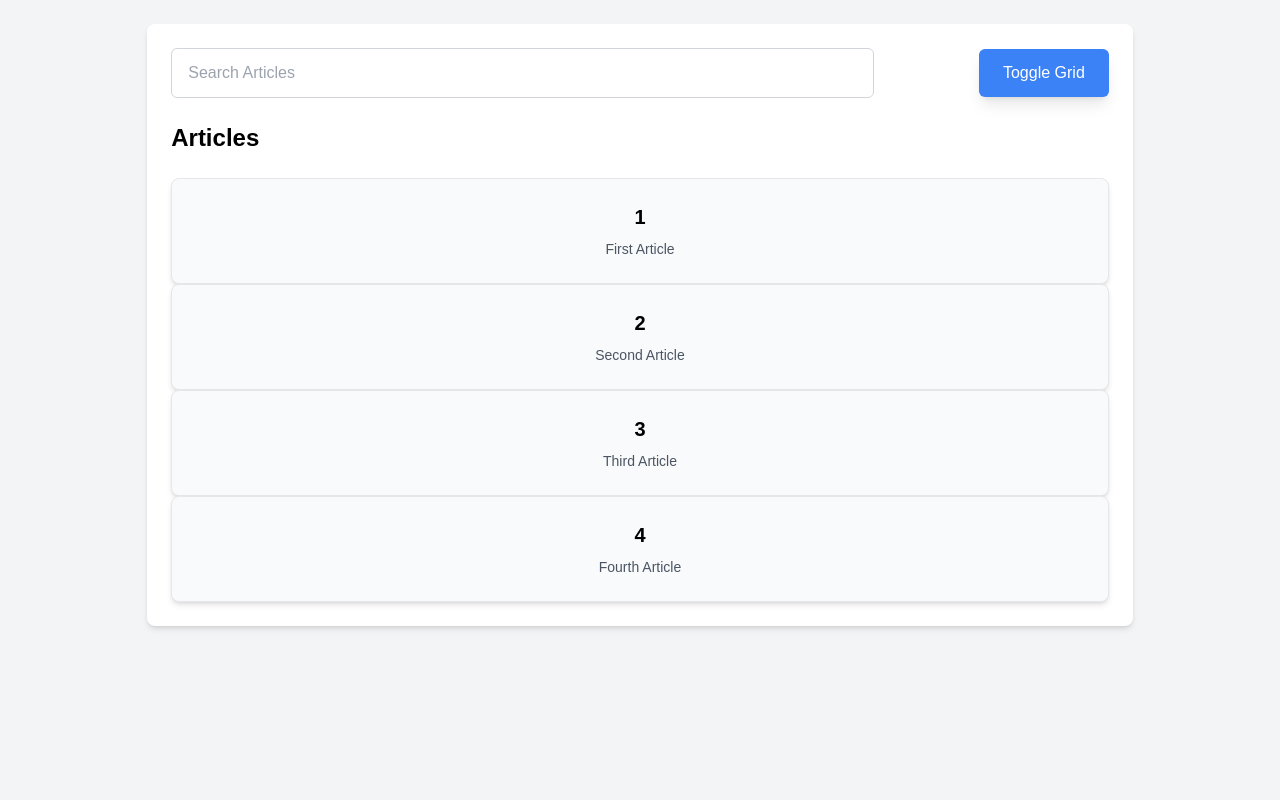
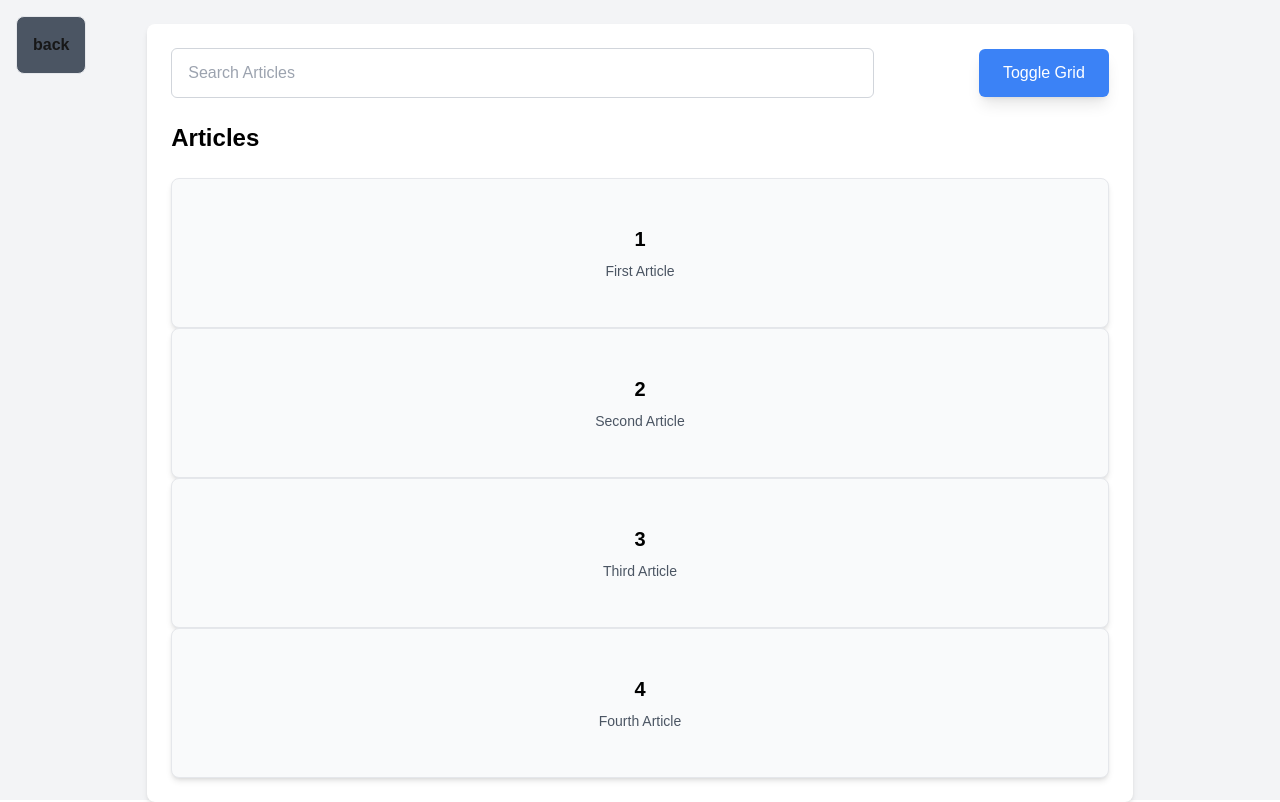
Before and after one commit to AquaPor/frontend, a Next.js app in the folder amartuvshin/: page /task in a window 1280 px wide. Built offline with nearby package versions, Linux system fonts and the light colour scheme.

Commit message:
pushellt

```diff
--- a/amartuvshin/pages/cv.js
+++ b/amartuvshin/pages/cv.js
@@ -1,8 +1,20 @@
 import Image from 'next/image';
+import { useRouter } from 'next/router';
 
 export default function Home() {
+  const router = useRouter();
+
   return (
     <div className="flex justify-center items-center h-screen w-full bg-[#f0f0f0]">
+      <button
+        className="border rounded-lg bg-gray-600 font-bold p-4 absolute top-4 left-4"
+        onClick={() => {
+          router.back();
+        }}
+      >
+        back
+      </button>
+
       <div className="h-[98vh] w-[50%] bg-white p-8 rounded-lg shadow-lg">
         <div className="flex items-center mb-8">
           <div className="w-[150px] h-[150px] mr-6">
@@ -52,7 +64,6 @@ export default function Home() {
           </ul>
         </div>
 
-
         <div>
           <h3 className="text-2xl font-semibold text-[#574a28] mb-4">Contact</h3>
           <p className="text-lg text-gray-700">Email: amartuvshin@gmail.com</p>
--- a/amartuvshin/pages/task.js
+++ b/amartuvshin/pages/task.js
@@ -1,4 +1,5 @@
 import { useState } from 'react';
+import { useRouter } from 'next/router';
 
 const data = [
   { id: 1, desc: "First Article", alive: true },
@@ -7,7 +8,8 @@ const data = [
   { id: 4, desc: "Fourth Article", alive: false },
 ];
 
-function Task2() {
+function Task() {
+  const router = useRouter();
   const [grid, setGrid] = useState(false);
   const [searchQuery, setSearchQuery] = useState('');
 
@@ -16,25 +18,25 @@ function Task2() {
   );
 
   const containerStyles = () => {
-    let displayStyle = 'block';
-    let gridTemplateColumns = 'none';
-
-    if (grid) {
-      displayStyle = 'grid';
-      gridTemplateColumns = 'repeat(2, 1fr)';
-    }
-
     return {
-      display: displayStyle,
-      gridTemplateColumns: gridTemplateColumns,
+      display: grid ? 'grid' : 'block',
+      gridTemplateColumns: grid ? 'repeat(2, 1fr)' : 'none',
       gap: '20px',
     };
   };
 
   return (
     <div className="h-screen w-full bg-gray-100 flex justify-center items-start p-6">
+      <button
+        className="border rounded-lg bg-gray-600 font-bold p-4 absolute top-4 left-4"
+        onClick={() => {
+          router.back();
+        }}
+      >
+        back
+      </button>
+
       <div className="w-[80%] relative bg-white p-6 rounded-lg shadow-md">
-
         <div className="flex justify-between items-center mb-6">
           <input
             type="text"
@@ -50,6 +52,7 @@ function Task2() {
             Toggle Grid
           </button>
         </div>
+
         <div className="text-black mt-6">
           <h1 className="text-2xl font-semibold mb-6">Articles</h1>
 
@@ -61,7 +64,7 @@ function Task2() {
               filteredData.map(item => (
                 <div
                   key={item.id}
-                  className="p-6 border border-gray-200 flex justify-center items-center min-h-[100px] bg-gray-50 rounded-lg shadow-md transition duration-300 hover:shadow-xl"
+                  className="p-6 border border-gray-200 flex justify-center items-center min-h-[150px] bg-gray-50 rounded-lg shadow-md transition duration-300 hover:shadow-xl"
                 >
                   <div className="text-center">
                     <h3 className="text-xl font-semibold mb-2">{item.id}</h3>
@@ -71,7 +74,7 @@ function Task2() {
               ))
             ) : (
               <div
-                className="p-6 border border-gray-200 flex justify-center items-center min-h-[100px] bg-gray-50 rounded-lg shadow-md"
+                className="p-6 border border-gray-200 flex justify-center items-center min-h-[150px] bg-gray-50 rounded-lg shadow-md"
               >
                 <p className="text-gray-500">No results found.</p>
               </div>
@@ -83,4 +86,4 @@ function Task2() {
   );
 }
 
-export default Task2;
+export default Task;
--- a/amartuvshin/pages/weather.js
+++ b/amartuvshin/pages/weather.js
@@ -1,11 +1,19 @@
 import React from 'react';
-
+import { useRouter } from 'next/router';
 const Weather = () => {
-
+    const router = useRouter();
 
   return (
 
     <div class="h-[100vh] w-[100%] bg-slate-800 flex justify-center items-center">
+        <button
+        className="border rounded-lg bg-gray-600 font-bold p-4 absolute top-4 left-4"
+        onClick={() => {
+          router.back();
+        }}
+      >
+        back
+      </button>
         <div class="h-[85vh] w-[70%] bg-slate-900 rounded rounded-[2vh] flex ">
             <div class="h-[100%] w-[10%] rounded rounded-[2vh] flex justify-center items-center">
                 <div class="h-[95%] w-[80%] bg-slate-800 rounded rounded-[2vh]">
@@ -168,7 +176,7 @@ const Weather = () => {
             </div>
             <div class="h-[30vh] w-[100%] rounded rounded-[2vh] flex flex-col justify-center items-center ">
                 <button
-                    class="h-[3vh] w-[10vh] bg-blue-500 rounded rounded-xl absolute bottom-[30vh] right-[67vh] text-white text-lg">See
+                    class="h-[3vh] w-[10vh] bg-blue-500 rounded rounded-xl absolute bottom-[30vh] right-[70vh] text-white text-lg">See
                     More</button>
                 <div class="h-[90%] w-[95%] bg-slate-700 rounded rounded-[2vh] ">
                     <div class="h-[15%] w-[100%] rounded rounded-[2vh]">
```
Lines whose indentation alone changed are shown as unchanged.
